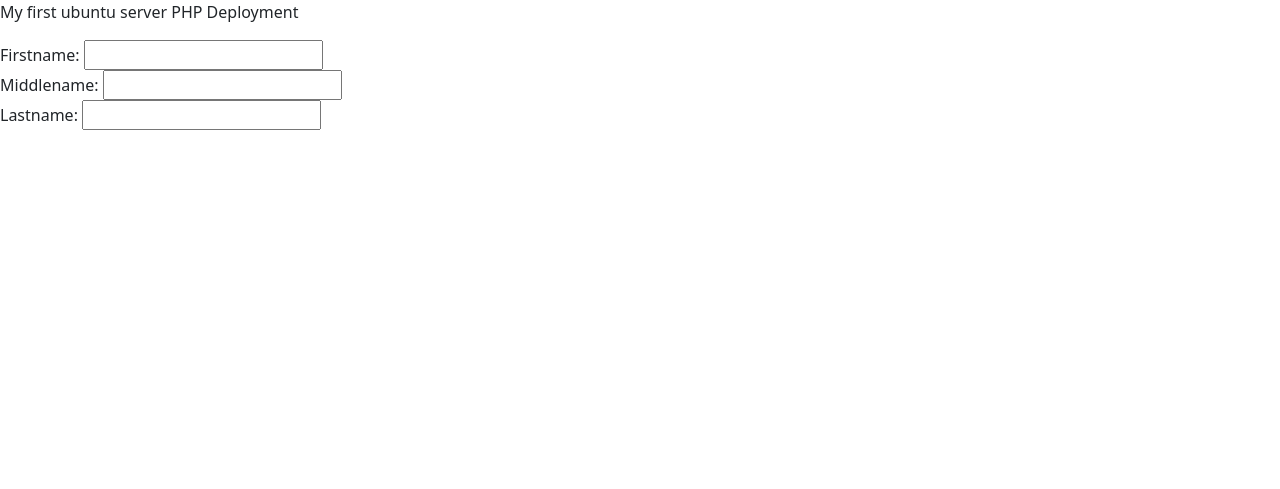
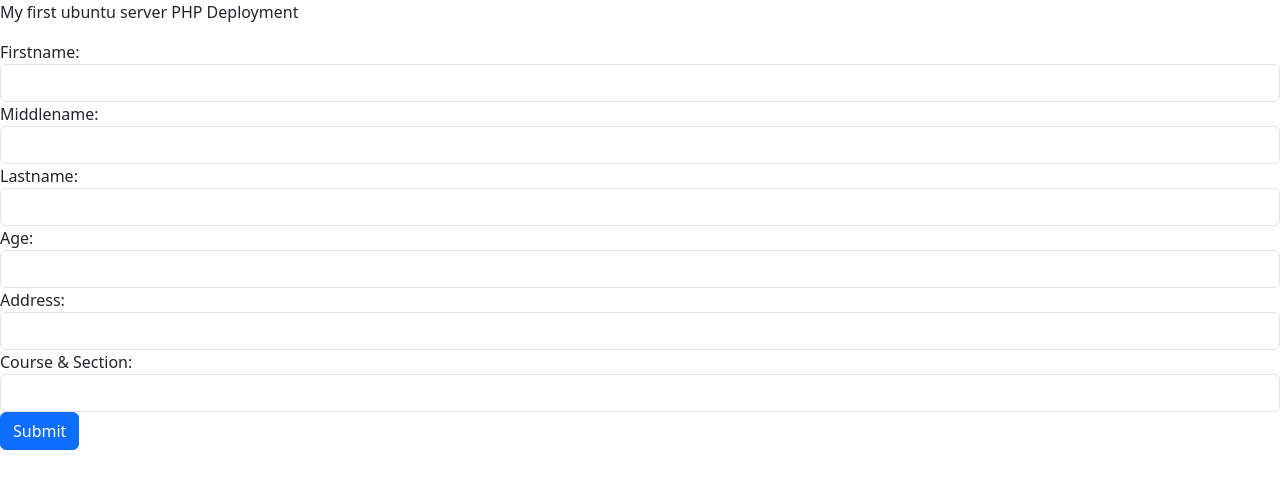
Before and after one commit to mariarosa26/test3, a PHP site: page / in a window 1280 px wide. Shown: the top 489 px of the page. Run offline with PHP 8.4, Linux system fonts and the light colour scheme.

Commit message:
Update index.php

```diff
--- a/index.php
+++ b/index.php
@@ -14,19 +14,34 @@
 
 <div>
 	<label>Firstname:</label>
-	<input type="text" name="Firstname" class="form control">
+	<input type="text" name="Firstname" class="form-control">
 </div>
 
 <div>
 	<label>Middlename:</label>
-	<input type="text" name="Middlename" class="form control">
+	<input type="text" name="Middlename" class="form-control">
 </div>
 
 <div>
 	<label>Lastname:</label>
-	<input type="text" name="Lastname" class="form control">
+	<input type="text" name="Lastname" class="form-control">
 </div>
 
+	<div>
+	<label>Age:</label>
+	<input type="text" name="Age" class="form-control">
+</div>
+	<div>
+	<label>Address:</label>
+	<input type="text" name="Address" class="form-control">
+</div>
+	<div>
+	<label>Course & Section:</label>
+	<input type="text" name="CourseSection" class="form-control">
+</div>
+	<div>
+	<button type="submit" class="btn btn-primary">Submit</button>
+</div>
 </html>
 
 <script src="https://cdn.jsdelivr.net/npm/bootstrap@5.3.3/dist/js/bootstrap.bundle.min.js" integrity="sha384-YvpcrYf0tY3lHB60NNkmXc5s9fDVZLESaAA55NDzOxhy9GkcIdslK1eN7N6jIeHz" crossorigin="anonymous"></script>
```
